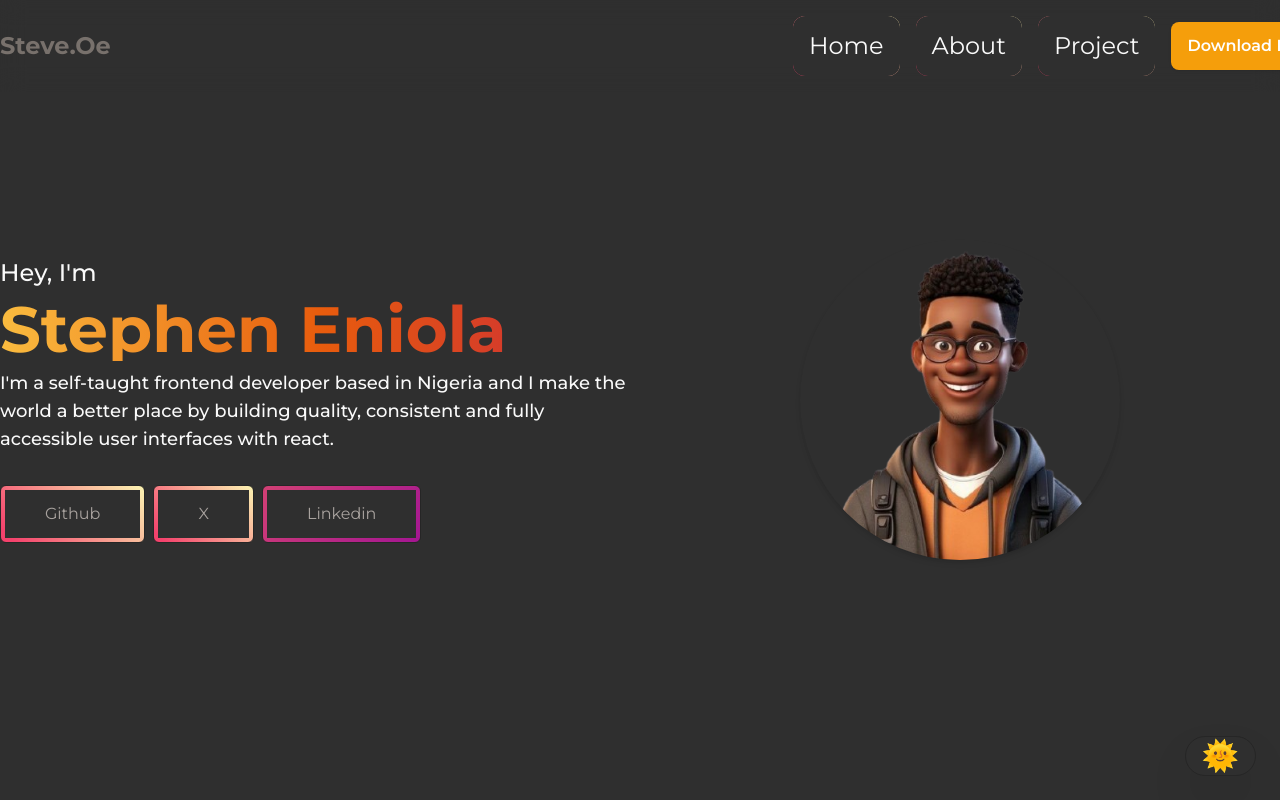
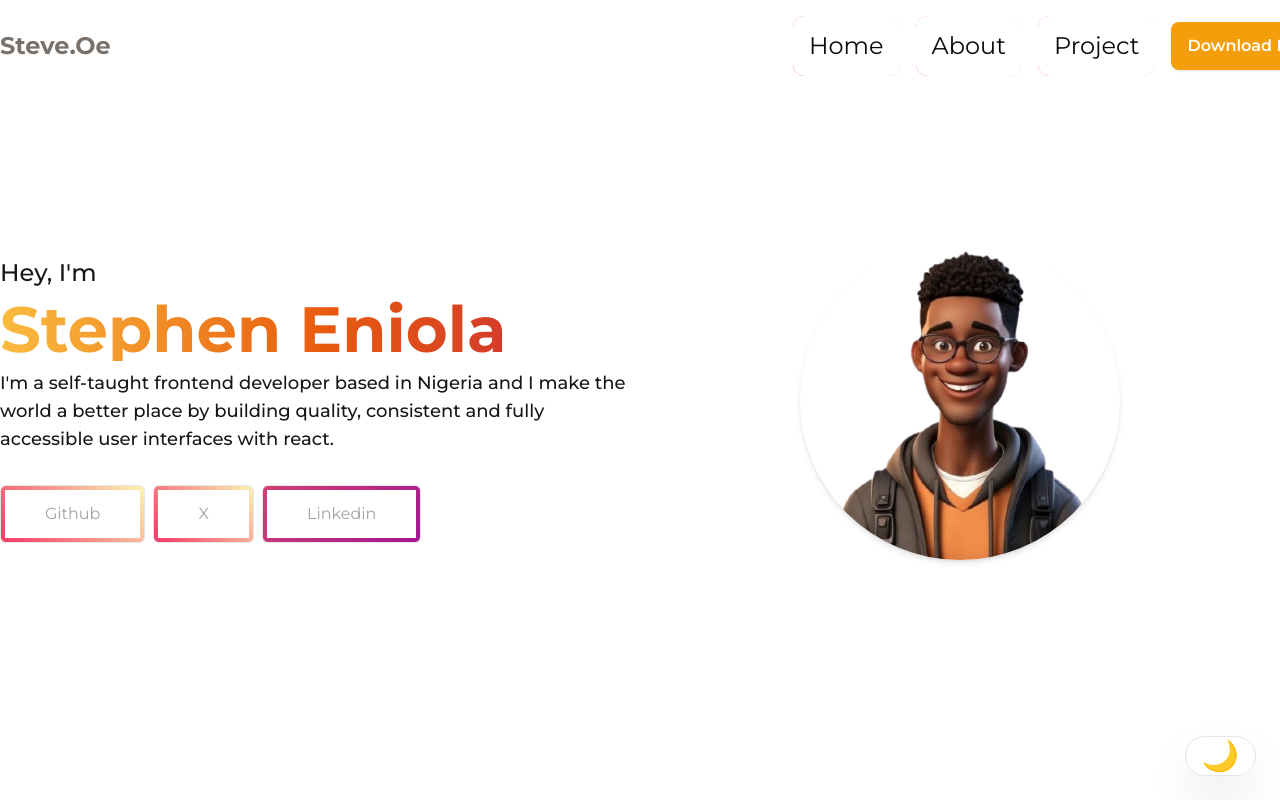
Before and after one commit to SteveEnny/new-portfolio-project, a React (Vite) app: page / in a window 1280 px wide. Shown: the top 800 px of the page. Built offline with nearby package versions, Linux system fonts and the light colour scheme.

Commit message:
feat:Header changes

```diff
--- a/src/componets/Header.tsx
+++ b/src/componets/Header.tsx
@@ -11,21 +11,7 @@ type headerType = {
 
 function Header({ about, project }: headerType) {
   const [menuOpen, setMenuOpen] = useState(false);
-  const [isDark, setIsDark] = useState(() => {
-    if (typeof window !== "undefined") {
-      document.documentElement.classList.add("dark");
-      return true;
-    }
-    return false;
-  });
-
-  useEffect(() => {
-    if (isDark) {
-      document.documentElement.classList.add("dark");
-    } else {
-      document.documentElement.classList.remove("dark");
-    }
-  }, [isDark]);
+  //
 
 
 
```
